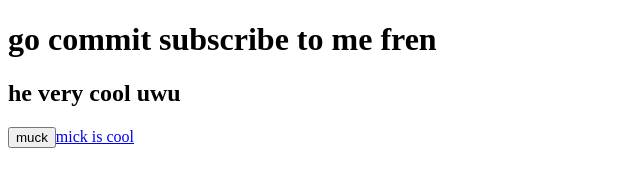
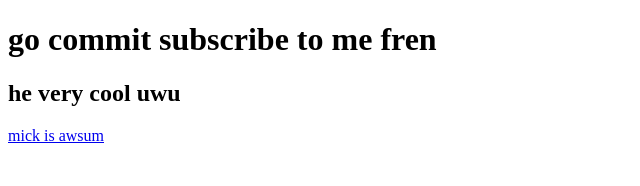
Before and after one commit to ASKiere/mick, a plain HTML site: page index.html in a window 1280 px wide. Shown: the whole page, without its empty margins (0-640 px from the left). Drawn offline with Linux system fonts and the light colour scheme.

Commit message:
updats
reeal

```diff
--- a/index.html
+++ b/index.html
@@ -12,6 +12,6 @@ console.log("sub to mick! also, hi mom")
 </script>
 <h1>go commit subscribe to me fren</h1>
 <h2>he very cool uwu</h2>
-<a href="youtube.com/mick"><input type="button" name="mick" value="muck">mick is cool</input></a>
+<a href="youtube.com/mick">mick is awsum</a>
 </body>
 </html>
```
